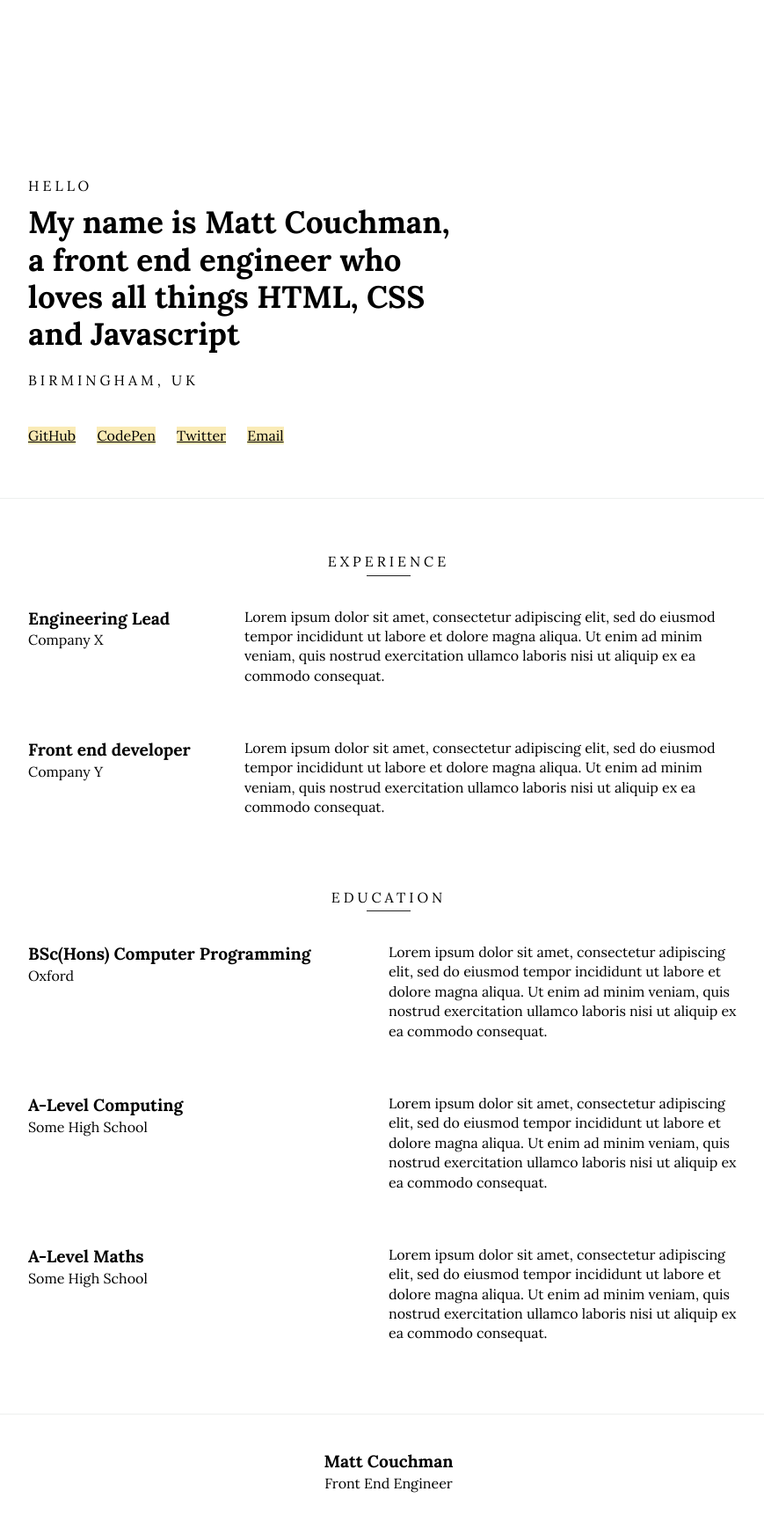
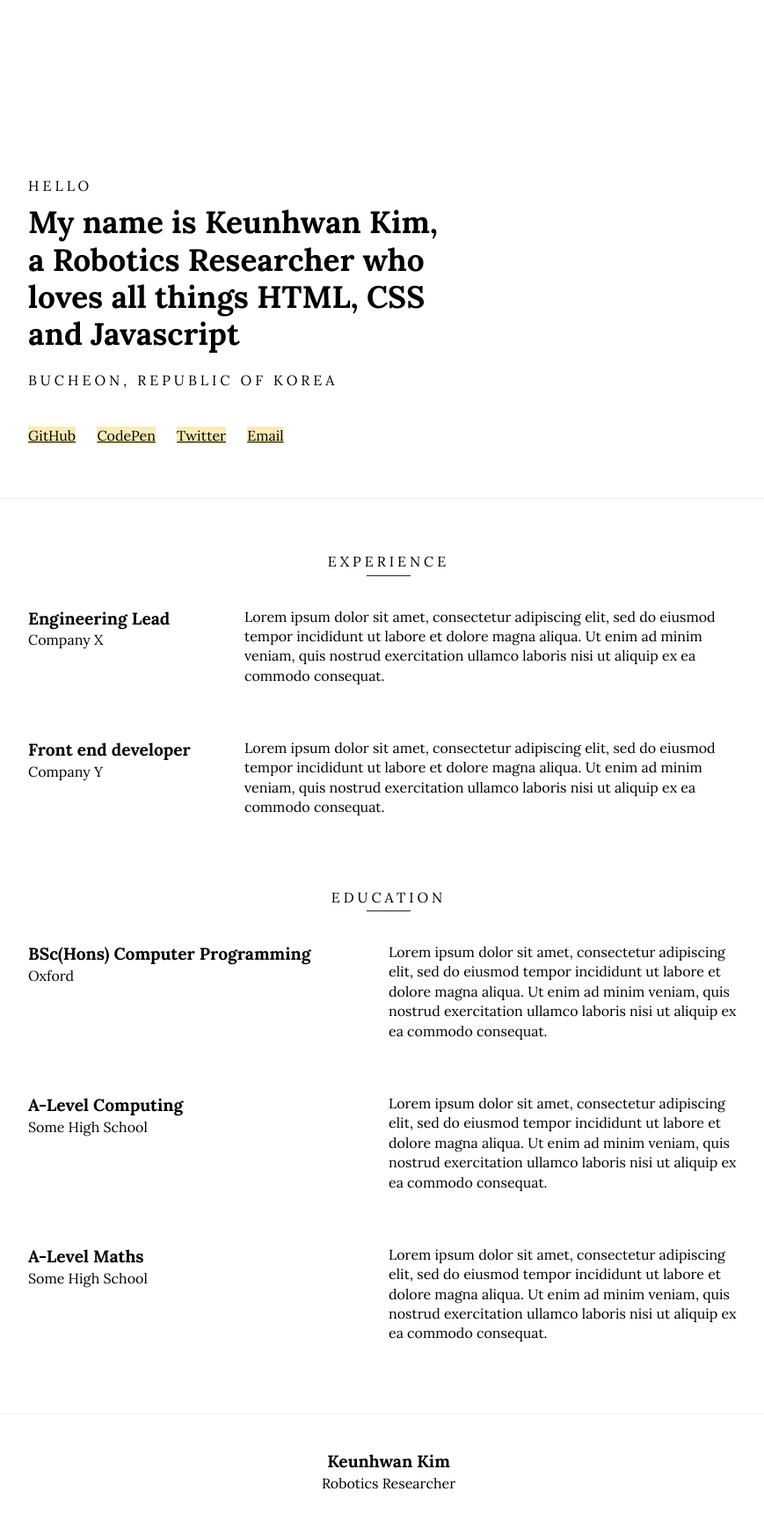
Before and after one commit to khgapa/khgapa.github.io, a Jekyll site: the page built from index.html, in a window 1280 px wide. Shown: the whole page at 88% size, without its empty margins (198-1067 px from the left). Built offline with Jekyll 4.4.1, drawn with Linux system fonts in a browser that asks for light colours.

Commit message:
Update _config.yml

```diff
--- a/_config.yml
+++ b/_config.yml
@@ -1,19 +1,19 @@
 # Jekyll Resume Theme
 
 # Site settings
-title: Jekyll Resume
-email: email@domain.com
+title: Keunhwan Resume
+email: khgapa@gmail.com
 description: Jekyll Resume is a mega simple resume theme for Jekyll.
 baseurl: ""
 url: "http://mattcouchman.co.uk/jekyll-resume"
-name: Matt Couchman
-job: front end engineer
-location: Birmingham, UK
+name: Keunhwan Kim
+job: Robotics Researcher
+location: Bucheon, Republic of Korea
 languages: HTML, CSS and Javascript
 twitter_username: mattcouchman
 github_username:  mattcouchman
 codepen_username:  mattcouchman
-email_address: some@email.com
+email_address: khgapa@gmail.com
 
 # Build settings
 markdown: kramdown
```
